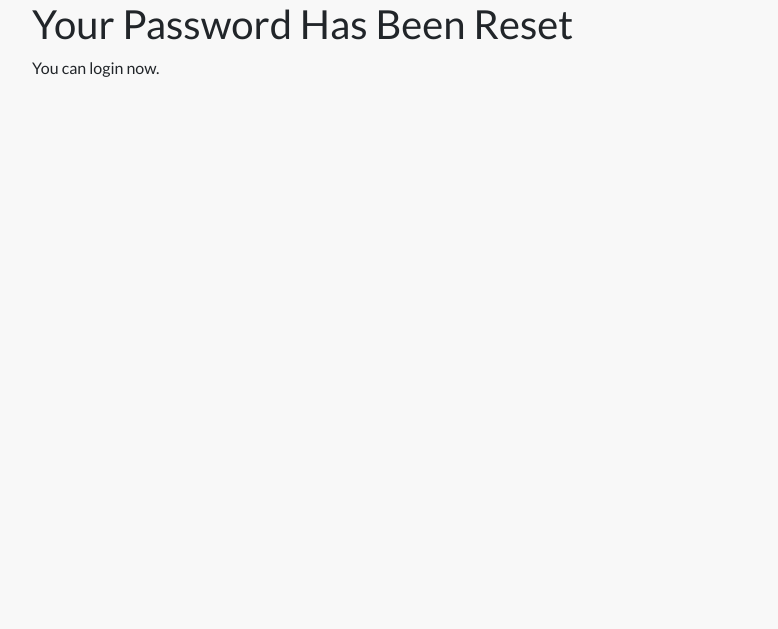
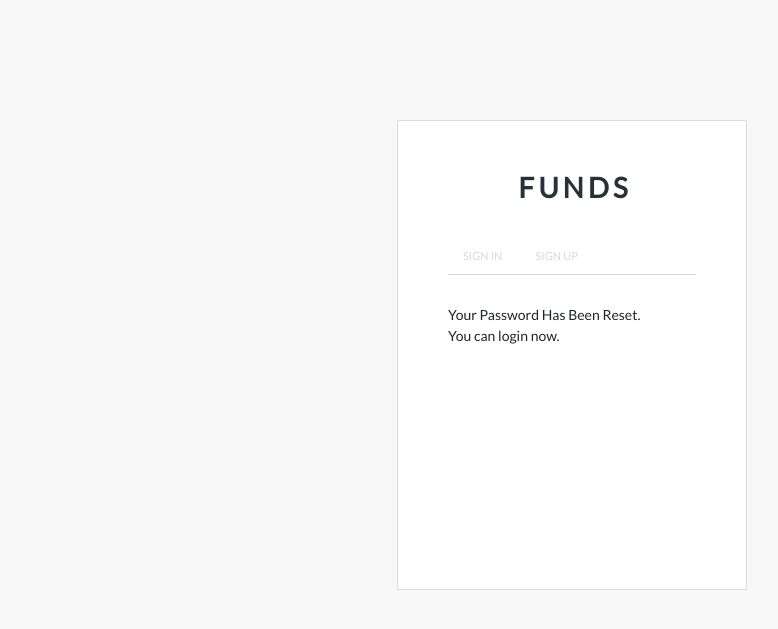
Before and after one commit to EimantasZilis/Funds, a Django app: page /registration/reset/done/ in a window 1280 px wide. Shown: the top 629 px of the page, without its empty margins (68-846 px from the left). Run offline with Django 3.2, Linux system fonts and the light colour scheme; style sheets or scripts are compiled from the project's sources; some libraries are stand-ins or nearby versions.

Commit message:
Fixed Password reset views.
Emails being saved as files again. The views were also fixed

```diff
--- a/front_end/front_end/settings.py
+++ b/front_end/front_end/settings.py
@@ -140,5 +140,5 @@ LOGOUT_REDIRECT_URL = '/registration/login'
 INTERNAL_IPS = ['127.0.0.1']
 
 # Email config. Save them as files in 'sent_emails' directory for now
-EMAIL_BACKEND = "django.core.mail.backends.filebased.EmailBackend"
-EMAIL_FILE_PATH = "temp/sent_emails/"
+EMAIL_BACKEND = 'django.core.mail.backends.filebased.EmailBackend'
+EMAIL_FILE_PATH = "temp/sent_emails"
--- a/front_end/registration/urls.py
+++ b/front_end/registration/urls.py
@@ -10,8 +10,8 @@ urlpatterns = [
     path('logout/', auth_views.LogoutView.as_view(), name='logout'),
     path('signup/', views.SignupView.as_view(), name='signup'),
     path('change_password/', auth_views.PasswordChangeView.as_view(), name='change_password'),
-    path('reset_password/', views.PasswordResetView.as_view(), name='reset_password'),
+    path('reset_password/', views.UserPasswordResetView.as_view(), name='reset_password'),
     path('password_reset/done/', auth_views.PasswordResetDoneView.as_view(), name='password_reset_done'),
-    path('password_reset/confirm/', auth_views.PasswordResetConfirmView.as_view(), name='password_reset_confirm'),
+    path('reset/<uidb64>/<token>/', views.UserPasswordResetConfirmView.as_view(), name='password_reset_confirm'),
     path('password_reset/complete/', auth_views.PasswordResetCompleteView.as_view(), name='password_reset_complete')
 ]
--- a/front_end/static/base.scss
+++ b/front_end/static/base.scss
@@ -137,7 +137,7 @@ body {
   .text {
     p {
       text-align: justify;
-      font-size: 13px;
+      font-size: 14px;
     }
   }
 
--- a/front_end/templates/registration/password_reset_complete.html
+++ b/front_end/templates/registration/password_reset_complete.html
@@ -2,8 +2,20 @@
 {% load bootstrap4 %}
 
 {% block content %}
-<div class="container">
-    <h1>Your Password Has Been Reset</h1>
-    <p>You can login now.</p>
+<div class="login">
+    <h1><a href="{% url 'home' %}">FUNDS</a></h1>
+
+    <div class="tabs">
+        <a href="{% url 'registration:login' %}"><span class="tab">Sign in</span></a>
+        <a href="{% url 'registration:signup' %}"><span class="tab">Sign up</span></a>
+    </div>
+
+    <div class="text">
+        <p>
+            Your Password Has Been Reset.
+            <br>
+            You can login now.
+        </p>
+    </div>
 </div>
-{% endblock %}
+{% endblock  %}
--- a/front_end/templates/registration/password_reset_confirm.html
+++ b/front_end/templates/registration/password_reset_confirm.html
@@ -13,7 +13,7 @@
     <div class="input_form">
         <form method="POST">
             {% csrf_token %}
-            {{ form.as_table}}
+            {{ form.as_table }}
             <div class="button-position">
                 <input type="submit" class="confirm-button" value="Change password">
             </div>
--- a/front_end/templates/registration/password_reset_form.html
+++ b/front_end/templates/registration/password_reset_form.html
@@ -9,6 +9,7 @@
         <a href="{% url 'registration:login' %}"><span class="tab">Sign in</span></a>
         <a href="{% url 'registration:signup' %}"><span class="tab">Sign up</span></a>
     </div>
+
     <div class="input_form">
         <form method="POST">
             {% csrf_token %}
--- /dev/null
+++ b/front_end/templates/registration/password_reset_subject.txt
@@ -0,0 +1 @@
+Funds Password Reset
```
Also changed, not shown: front_end/registration/forms.py (+10 -0 lines), front_end/registration/views.py (+7 -2 lines), front_end/templates/registration/password_reset.email.html (added, +12 -0 lines).
